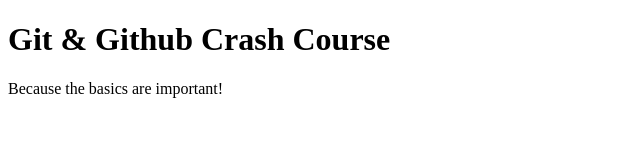
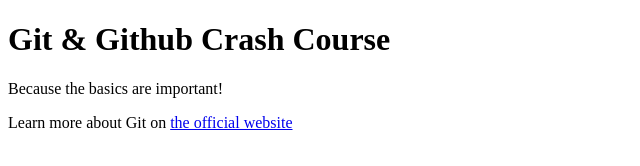
Before and after one commit to tsianmeng/DIS, a plain HTML site: page index.html in a window 1280 px wide. Shown: the whole page, without its empty margins (0-640 px from the left). Drawn offline with Linux system fonts and the light colour scheme.

Commit message:
added link to

```diff
--- a/index.html
+++ b/index.html
@@ -3,11 +3,16 @@
     <head>
         <meta charset="UTF-8" />
         <meta http-equiv="X-UA-Compatible" content="IE=edge" />
-        <meta name="viewport" content="width=device-width, initial-sca"   />
+        <meta name="viewport" content="width=device-width, initial-scale=1.0"   />
         <title>Git & Github Crash Course</title>
     </head>
     <body>
         <h1>Git & Github Crash Course</h1>
         <p>Because the basics are important!</p>
+        <p>
+            Learn more about Git on
+            <a href="https://git-scm.com/book/en/v2">the official website</a>
+        </p>
+
     </body>
 </html>
```
